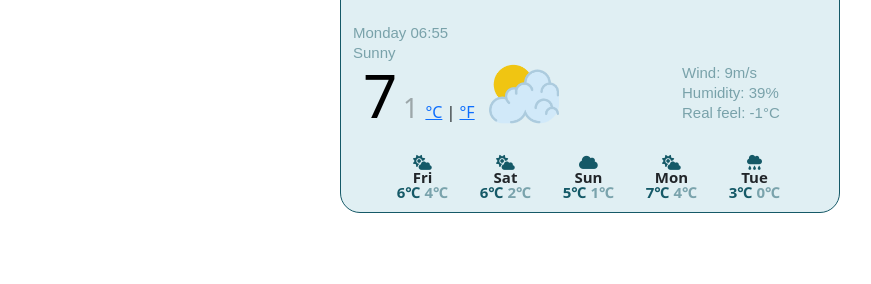
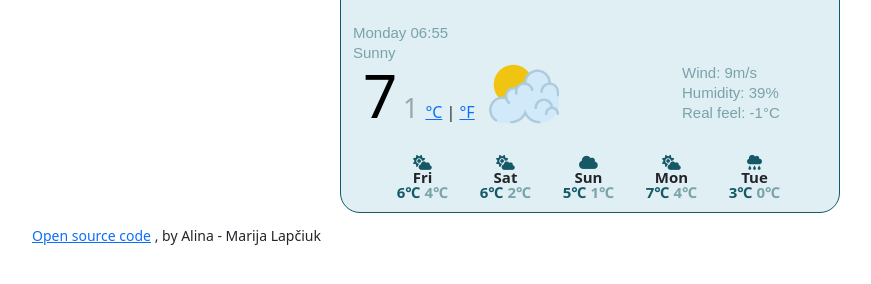
Before and after one commit to vladasanadev/deploy-weather-1, a plain HTML site: page index.html in a window 1280 px wide. Shown: the part 122-406 px from the top of the page, without its empty margins (50-921 px from the left). Drawn offline with nearby package versions, Linux system fonts and the light colour scheme; no server answers.

Commit message:
added a link to HTML to my gitHub project

```diff
--- a/index.html
+++ b/index.html
@@ -134,9 +134,9 @@
           </div>
           </div>
         </div>
-
-  </body>
-    </body>
+        <small>
+          <a href="https://github.com/Mariooona/weather-app-project" target="_blank">Open source code</a> , by Alina - Marija Lapčiuk
+        </small>
     <script
         src="src/index.js">
      </script>
```
Lines whose indentation alone changed are shown as unchanged.
